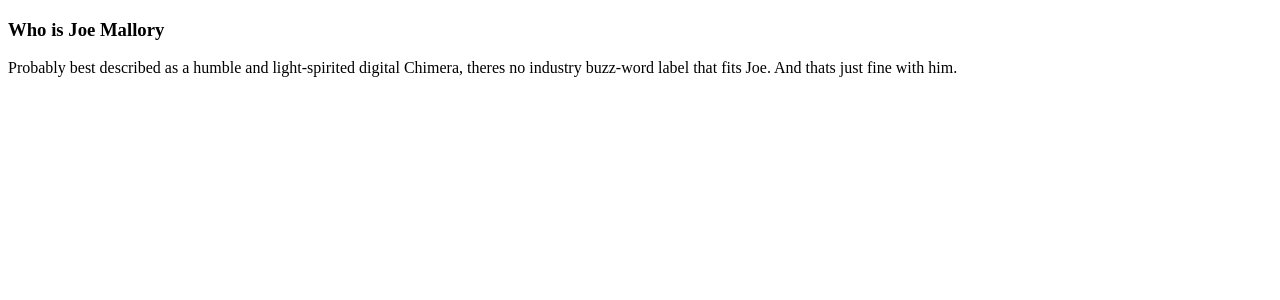
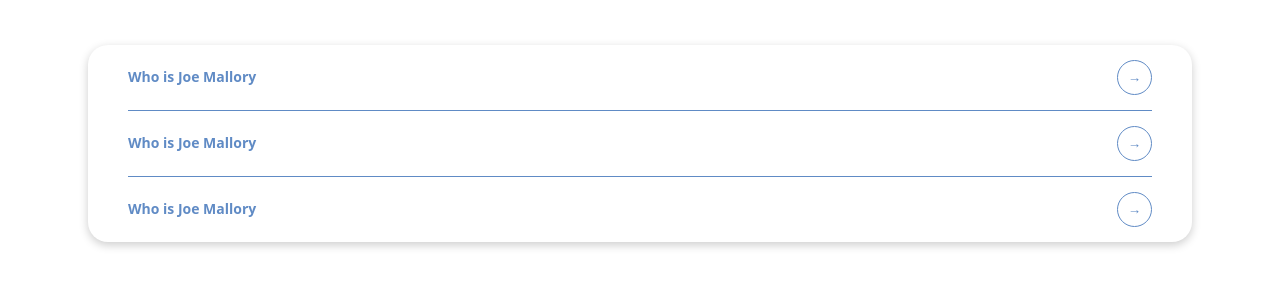
Before and after one commit to seanpwelch90/tatto-projects-swelch, a SvelteKit app: page / in a window 1280 px wide. Shown: the top 300 px of the page. Built offline with nearby package versions, Linux system fonts and the light colour scheme.

Commit message:
Styling almost complete, cleanup

```diff
--- a/src/components/Question.svelte
+++ b/src/components/Question.svelte
@@ -1,21 +1,58 @@
 <script>
+	import { slide } from 'svelte/transition';
+
+	export let title = '';
+	export let detail = '';
 	let expanded = false;
-	export let title;
-	export let detail;
 
 	function toggleExpanded() {
 		expanded = !expanded;
 	}
 </script>
 
-<div class="title" on:click={toggleExpanded}>
-	<h3>{title}</h3>
-	{#if detail}
-		<div class="detail">
-			<p>{detail}</p>
+<div class={$$props.class}>
+	<div class="question-wrapper">
+		<div
+			class="title-wrapper"
+			style="display: flex; justify-content: space-between; align-items: baseline"
+		>
+			<h3 on:click={toggleExpanded}>{title}</h3>
+			<button class="expand_button" on:click={toggleExpanded}>
+				{expanded ? '↓' : '→'}
+			</button>
 		</div>
-	{/if}
+		{#if expanded}
+			<div transition:slide|local class="detail">
+				<p>{detail}</p>
+			</div>
+		{/if}
+	</div>
 </div>
 
 <style>
+	.detail p {
+		font-size: 12px;
+    line-height: 1.8;
+	}
+	.detail {
+    margin: 20px 40px 20px;
+	}
+	.title-wrapper h3 {
+		font-size: 14px;
+		color: #608bc5;
+		font-weight: 600;
+    cursor: pointer;
+	}
+	.expand_button {
+		width: 35px;
+		height: 35px;
+		border-radius: 100%;
+    color: #608bc5;
+		background-color: #ffffff;
+    border: 1px solid #608bc5;
+	}
+	.question-wrapper {
+		padding-top: 15px;
+		padding-bottom: 15px;
+	}
 </style>
--- a/src/routes/+page.svelte
+++ b/src/routes/+page.svelte
@@ -3,8 +3,48 @@
 </script>
 
 <div class="page-wrapper">
-	<Question
-		title="Who is Joe Mallory"
-		detail="Probably best described as a humble and light-spirited digital Chimera, theres no industry buzz-word label that fits Joe. And thats just fine with him."
-	/>
+	<div class="question-wrapper">
+		<Question
+			class="question"
+			title="Who is Joe Mallory"
+			detail="Probably best described as a humble and light-spirited digital Chimera, theres no industry buzz-word label that fits Joe. And thats just fine with him."
+		/>
+		<Question
+			class="question"
+			title="Who is Joe Mallory"
+			detail="Probably best described as a humble and light-spirited digital Chimera, theres no industry buzz-word label that fits Joe. And thats just fine with him."
+		/>
+		<Question
+			class="question"
+			title="Who is Joe Mallory"
+			detail="Probably best described as a humble and light-spirited digital Chimera, theres no industry buzz-word label that fits Joe. And thats just fine with him."
+		/>
+	</div>
 </div>
+
+<style>
+	:global(body) {
+		background: linear-gradient(to bottom, #ffffff 50%, #f6f8fc 50%);
+	}
+	:global(*) {
+		margin: 0;
+		padding: 0;
+	}
+	.question-wrapper {
+		font-family: system-ui, -apple-system, BlinkMacSystemFont, 'Segoe UI', Roboto, Oxygen, Ubuntu, Cantarell, 'Open Sans', 'Helvetica Neue', sans-serif;
+		padding-left: 40px;
+		padding-right: 40px;
+		max-width: 80vw;
+		box-shadow: 0 3px 10px rgb(0 0 0 / 0.2);
+		border-radius: 20px;
+		background-color: #ffffff;
+		margin: 45px auto auto;
+	}
+
+	.question-wrapper :global(.question:not(:last-child)) {
+		border-bottom: 1px solid #608bc5;
+	}
+	.page-wrapper {
+		min-height: 100vh;
+	}
+</style>
```
